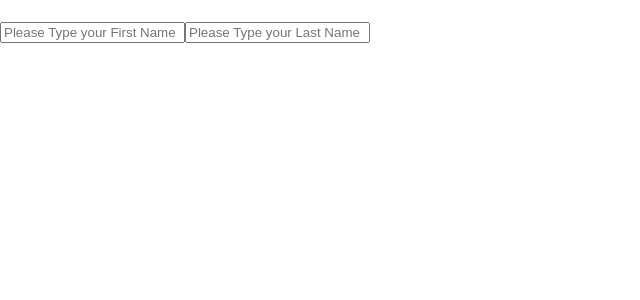
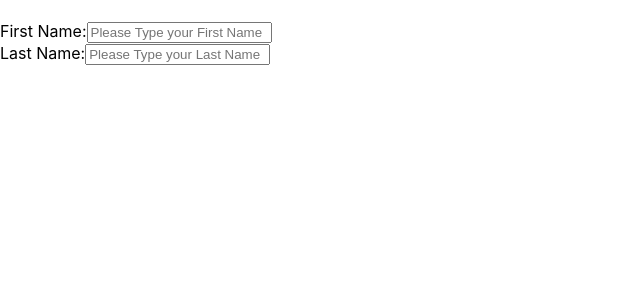
Before and after one commit to ryoma-creator/weather-app-react, a React (Create React App) app in the folder person-first_last-name-app/: page / in a window 1280 px wide. Shown: the top 300 px of the page, without its empty margins (0-640 px from the left). Built offline with nearby package versions, Linux system fonts and the light colour scheme; the HTML template or start-up script is replaced by a standard one.

Commit message:
correct label position

```diff
--- a/person-first_last-name-app/src/App.js
+++ b/person-first_last-name-app/src/App.js
@@ -10,24 +10,25 @@ function Person() {
   return (
     <>
       <h1>{fullName}</h1>
-
       <label>
+        First Name:
         <input
           type="text"
           placeholder='Please Type your First Name'
           value={firstName}
           onChange={(e) => setFirstName(e.target.value)}
         />
-
+      </label>
+      <br/>
+      <label>
+        Last Name:
         <input
           type="text"
           placeholder='Please Type your Last Name'
           value={lastName}
           onChange={(e) => setLastName(e.target.value)}
         />
-
-      </label>
-
+       </label>
     </>
   );
 }
```
